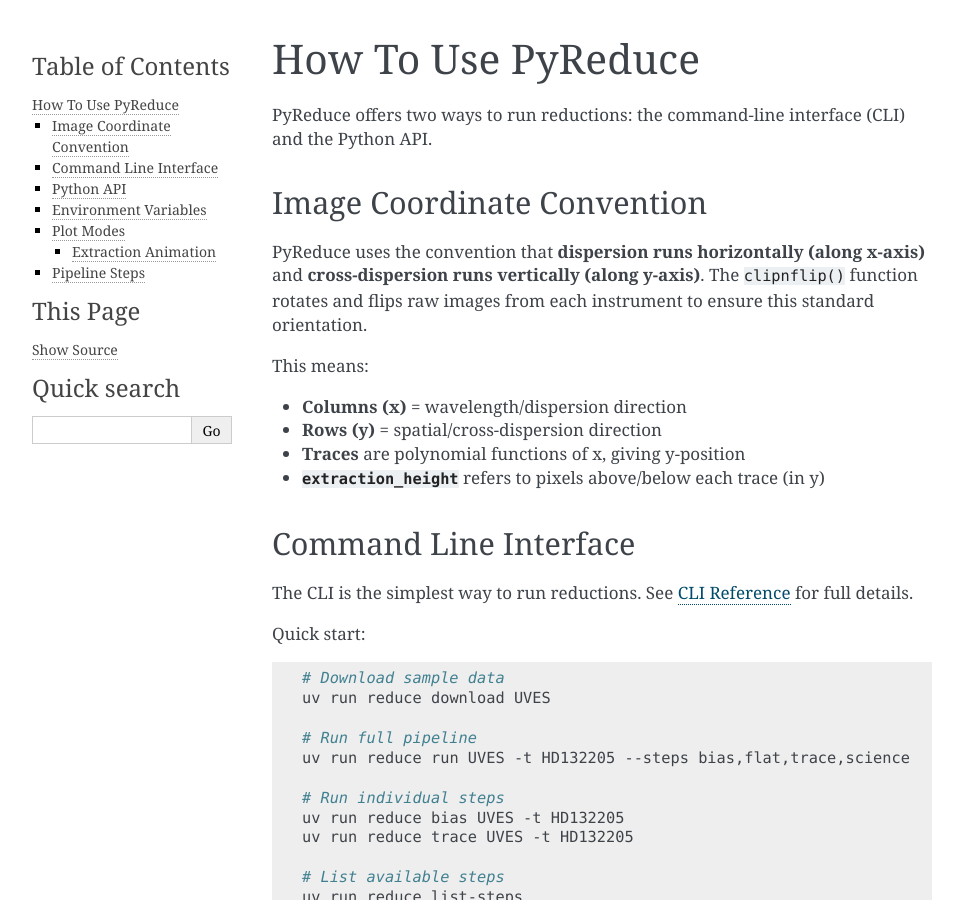
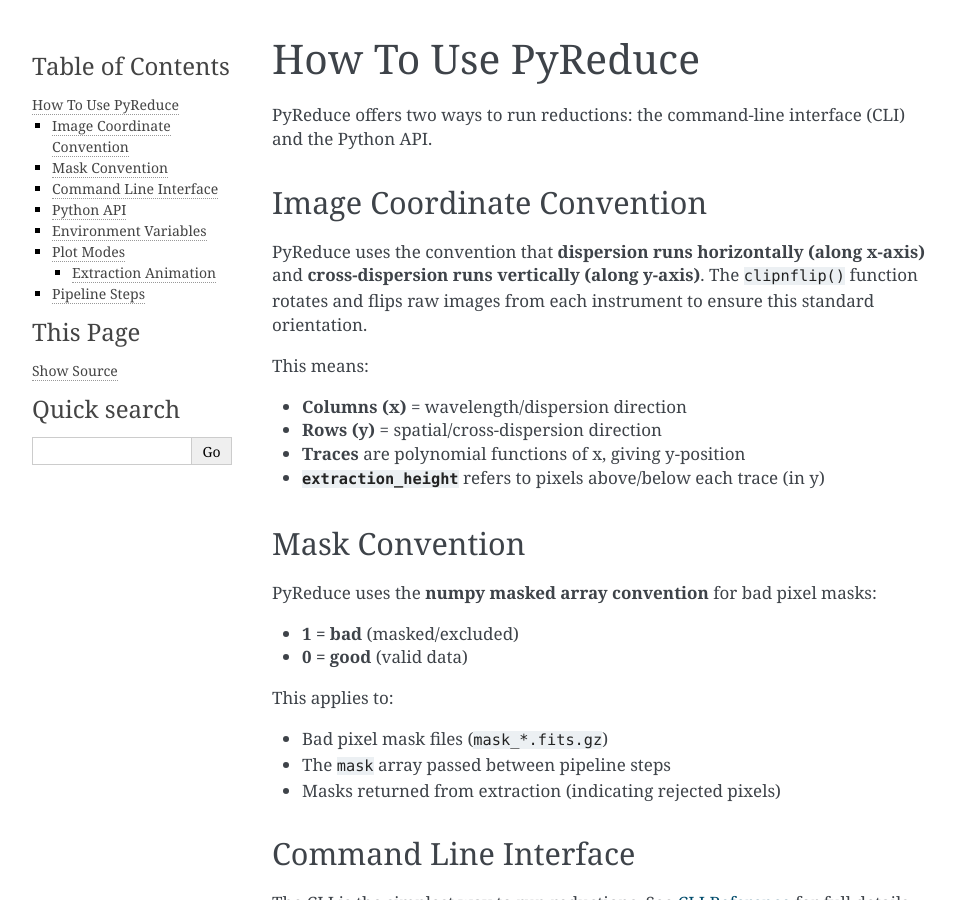
Before and after one commit to ivh/PyReduce, a Sphinx documentation site: the page built from docs/howto.md, in a window 1280 px wide and 900 px high. Shown: the whole window, without its empty margins (148-1111 px from the left). Built offline with Sphinx 7.4.7, drawn with Linux system fonts in a browser that asks for light colours; the version number is read from the project's files by our own code.

Commit message:
Fix outdated docs: orders.npz→traces.npz, add mask convention
- Document mask convention (1=bad, 0=good) in howto.md
- Fix orders.npz → traces.npz in cli.md and redesign.md
- Update load_orders → load_traces in redesign.md example

Co-Authored-By: Claude Opus 4.5 <noreply@anthropic.com>

```diff
--- a/docs/howto.md
+++ b/docs/howto.md
@@ -12,6 +12,18 @@ This means:
 - **Rows (y)** = spatial/cross-dispersion direction
 - **Traces** are polynomial functions of x, giving y-position
 - **`extraction_height`** refers to pixels above/below each trace (in y)
+
+## Mask Convention
+
+PyReduce uses the **numpy masked array convention** for bad pixel masks:
+
+- **1 = bad** (masked/excluded)
+- **0 = good** (valid data)
+
+This applies to:
+- Bad pixel mask files (`mask_*.fits.gz`)
+- The `mask` array passed between pipeline steps
+- Masks returned from extraction (indicating rejected pixels)
 
 ## Command Line Interface
 
```
Also changed, not shown: docs/cli.md (+1 -1 lines), docs/redesign.md (+2 -2 lines).
